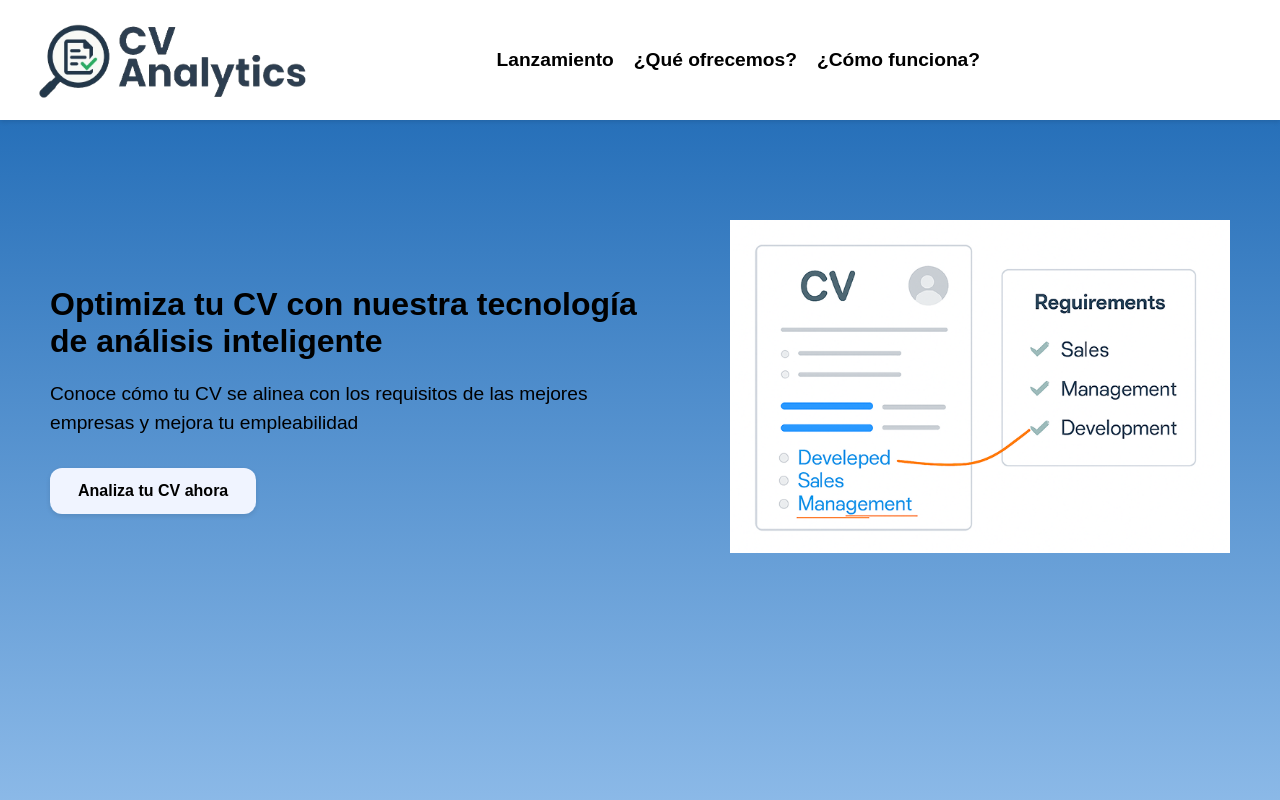
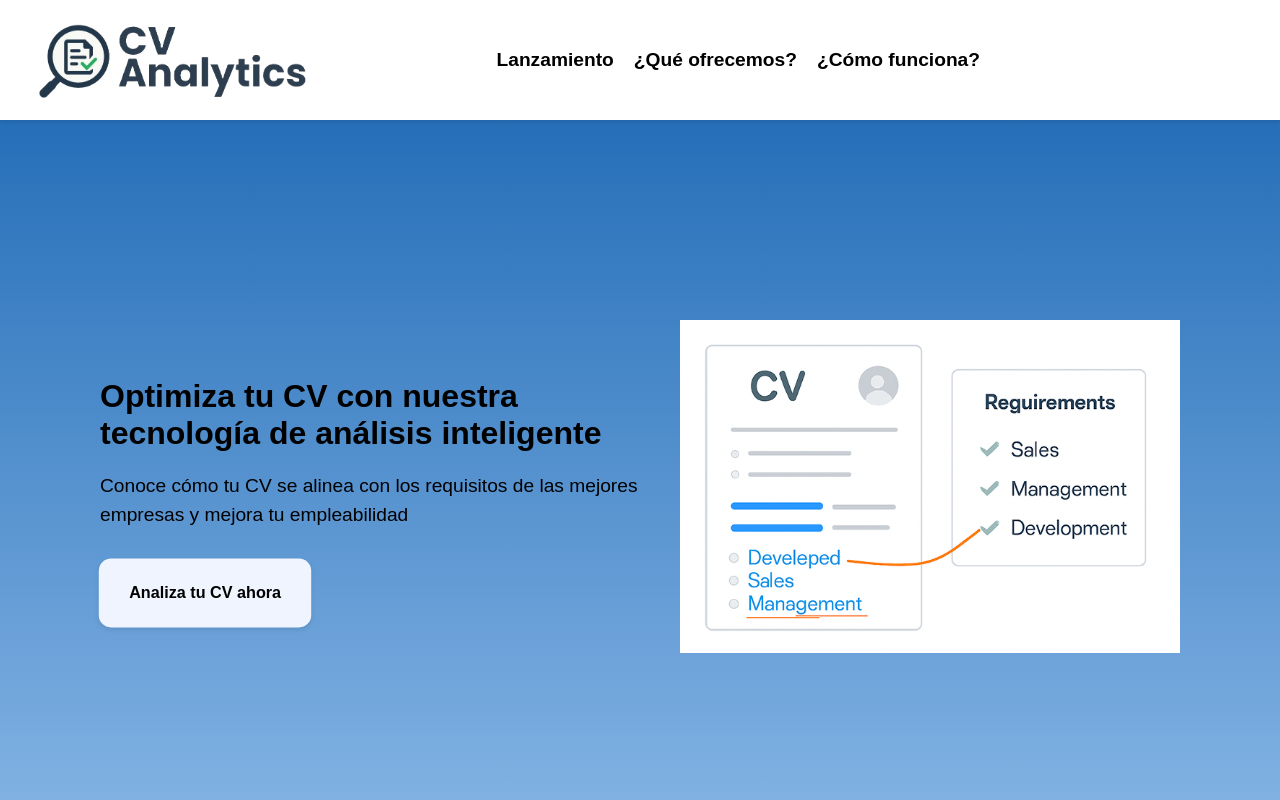
Before and after one commit to Valentino-Sanchez/TP-Landing-Page, a Next.js app in the folder landing-page/: page / in a window 1280 px wide. Shown: the top 800 px of the page. Built offline with nearby package versions, Linux system fonts and the light colour scheme.

Commit message:
Animaciones de Hero y Clientes

```diff
--- /dev/null
+++ b/landing-page/app/components/Clientes.tsx
@@ -0,0 +1,90 @@
+"use client";
+
+import { useEffect, useRef, useState } from "react";
+import { motion } from "framer-motion";
+import Image from "next/image";
+
+export default function Clientes() {
+const [isVisible, setIsVisible] = useState(false);
+const sectionRef = useRef<HTMLDivElement | null>(null);
+
+useEffect(() => {
+    const observer = new IntersectionObserver(
+    (entries) => {
+        if (entries[0].isIntersecting) {
+        setIsVisible(true);
+          observer.disconnect(); // 👈 para que solo ocurra una vez
+        }
+    },
+    {
+        threshold: 0.3,
+        rootMargin: "0px 0px -35% 0px", // igual que slogan
+    }
+    );
+
+    if (sectionRef.current) {
+    observer.observe(sectionRef.current);
+    }
+
+    return () => {
+    if (sectionRef.current) observer.unobserve(sectionRef.current);
+    };
+}, []);
+
+const reviews = [
+    {
+    img: "/assets/user1.png",
+    text: "Conseguí entrevista más rápido gracias a la optimización",
+    },
+    {
+    img: "/assets/user2.png",
+    text: "Me ayudó a resaltar mis puntos fuertes",
+    },
+    { img: "/assets/user3.png", text: "Mejoré mi CV en minutos" },
+];
+
+return (
+    <section className="section happy" ref={sectionRef}>
+    <h2>Clientes felices</h2>
+
+    <div className="happy__card">
+        <p className="happy__title">
+        Más de <b>5000 usuarios felices</b>
+        </p>
+
+        <div className="happy__rating">
+        <Image
+            src="/assets/stars.png"
+            alt="Calificación 5 estrellas"
+            width={160}
+            height={28}
+        />
+        <span className="happy__ratingText">
+            4.8/5 basado en +1000 reseñas
+        </span>
+        </div>
+
+        <div className="happy__reviews">
+        {reviews.map((r, i) => (
+            <motion.div
+            key={i}
+            className="review"
+            initial={{ opacity: 0, x: -50 }}
+            animate={isVisible ? { opacity: 1, x: 0 } : {}}
+              transition={{ duration: 0.8, delay: i * 0.4 }}
+            >
+            <Image
+                src={r.img}
+                alt="Usuario"
+                width={70}
+                height={100}
+                className="review__avatar"
+            />
+            <p className="review__text">{r.text}</p>
+            </motion.div>
+        ))}
+        </div>
+    </div>
+    </section>
+);
+}
--- /dev/null
+++ b/landing-page/app/components/Hero.tsx
@@ -0,0 +1,69 @@
+"use client";
+
+import { motion } from "framer-motion";
+import Image from "next/image";
+
+export default function Hero() {
+return (
+    <section id="hero" className="hero-section">
+    <div className="hero">
+        <motion.div
+        className="hero-text"
+        initial="hidden"
+        animate="visible"
+        variants={{
+            visible: { transition: { staggerChildren: 0.3 } },
+        }}
+        >
+        <motion.h1
+            variants={{
+            hidden: { opacity: 0, y: 40 },
+            visible: { opacity: 1, y: 0, transition: { duration: 0.8 } },
+            }}
+        >
+            Optimiza tu CV con nuestra tecnología de análisis inteligente
+        </motion.h1>
+
+        <motion.p
+            variants={{
+            hidden: { opacity: 0, y: 40 },
+            visible: { opacity: 1, y: 0, transition: { duration: 0.8 } },
+            }}
+        >
+            Conoce cómo tu CV se alinea con los requisitos de las mejores
+            empresas y mejora tu empleabilidad
+        </motion.p>
+
+          {/* ---- Botón: aparece y luego late en su lugar ---- */}
+            <motion.a
+            href="https://cv-analytics-webpage.onrender.com"
+            target="_blank"
+            rel="noopener noreferrer"
+            className="hero-btn"
+            variants={{
+            hidden: { opacity: 0, y: 40 },
+              // transición de entrada definida aquí
+            visible: { opacity: 1, y: 0, transition: { duration: 0.8 } },
+            }}
+            // luego, cuando esté en viewport, aplica el latido en loop
+            whileInView={{
+              scale: [1, 1.06, 1], // ajustá la intensidad aquí
+            transition: {
+                duration: 0.5,
+                ease: "easeInOut",
+                repeat: Infinity,
+                repeatType: "loop",
+                repeatDelay: 0,
+            },
+            }}
+            viewport={{ once: true }} // aparece/late solo después de verse la primera vez
+        >
+            Analiza tu CV ahora
+        </motion.a>
+        </motion.div>
+
+        <Image src="/assets/hero.png" alt="Hero" width={500} height={300} />
+    </div>
+    </section>
+);
+}
--- a/landing-page/app/page.tsx
+++ b/landing-page/app/page.tsx
@@ -2,6 +2,8 @@ import Image from "next/image";
 import Timer from "./components/Timer";
 import Slogan from "./components/Slogan";
 import Benefits from "./components/Benefits";
+import Hero from "./components/Hero";
+import Clientes from "./components/Clientes";
 
 export default function Home() {
 return (
@@ -23,25 +25,7 @@ return (
 
 {/* HERO */}
 <section id="hero" className="hero-section">
-<div className="hero">
-    <div className="hero-text">
-    <h1>Optimiza tu CV con nuestra tecnología de análisis inteligente</h1>
-    <p>
-        Conoce cómo tu CV se alinea con los requisitos de las mejores
-        empresas y mejora tu empleabilidad
-    </p>
-    <a
-        href="https://cv-analytics-webpage.onrender.com"
-        target="_blank"
-        rel="noopener noreferrer"
-        className="hero-btn"
->
-        Analiza tu CV ahora
-</a>
-    </div>
-
-    <Image src="/assets/hero.png" alt="Hero" width={500} height={300} />
-</div>
+    <Hero />
 </section>
 
 
@@ -58,69 +42,12 @@ return (
 
 {/* BENEFICIOS / ¿POR QUÉ ELEGIR? */}
 <section id="benefits">
-<Benefits />
+    <Benefits />
 </section>
 
     {/* CLIENTES FELICES */}
     <section className="section happy">
-        <h2>Clientes felices</h2>
-
-        <div className="happy__card">
-        <p className="happy__title">
-            Más de <b>5000 usuarios felices</b>
-        </p>
-
-        <div className="happy__rating">
-            <Image
-            src="/assets/stars.png"
-            alt="Calificación 5 estrellas"
-            width={160}
-            height={28}
-            />
-            <span className="happy__ratingText">
-            4.8/5 basado en +1000 reseñas
-            </span>
-        </div>
-
-        <div className="happy__reviews">
-            <div className="review">
-            <Image
-                src="/assets/user1.png"
-                alt="Usuario"
-                width={70}
-                height={100}
-                className="review__avatar"
-            />
-            <p className="review__text">
-                Conseguí entrevista más rápido gracias a la optimización
-            </p>
-            </div>
-
-            <div className="review">
-            <Image
-                src="/assets/user2.png"
-                alt="Usuario"
-                width={70}
-                height={100}
-                className="review__avatar"
-            />
-            <p className="review__text">
-                Me ayudó a resaltar mis puntos fuertes
-            </p>
-            </div>
-
-            <div className="review">
-            <Image
-                src="/assets/user3.png"
-                alt="Usuario"
-                width={70}
-                height={100}
-                className="review__avatar"
-            />
-            <p className="review__text">Mejoré mi CV en minutos</p>
-            </div>
-        </div>
-        </div>
+    <Clientes />
     </section>
 
     {/* CONTACTO */}
--- a/landing-page/app/styles.css
+++ b/landing-page/app/styles.css
@@ -90,7 +90,7 @@ height: auto;
 /* Botón */
 .hero-btn {
 display: inline-block;
-padding: 14px 28px;
+padding: 25px 30px;
 border: none;
 border-radius: 12px;
 background-color: #f0f4ff;
```
